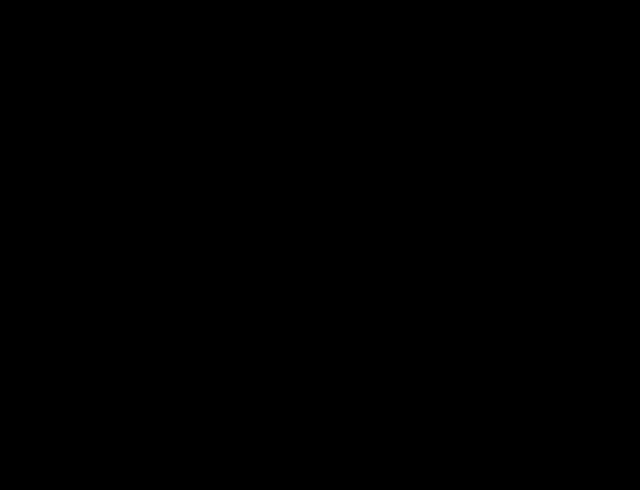
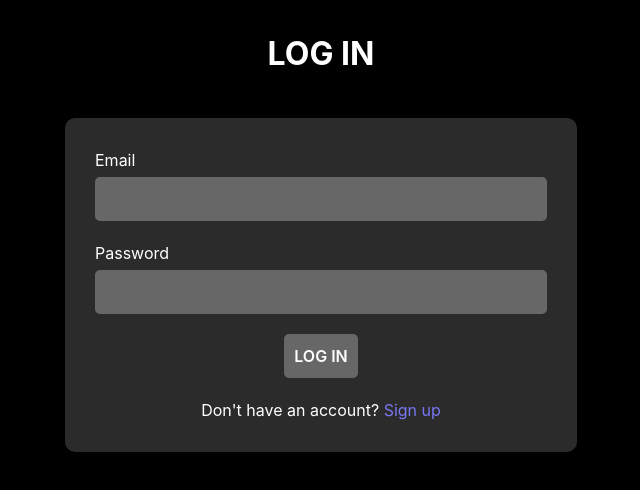
Before and after one commit to soft-coded/mym-task-frontend, a React (Create React App) app: page /login in a window 1280 px wide. Shown: the top 490 px of the page, without its empty margins (319-959 px from the left). Built offline with nearby package versions, Linux system fonts and the light colour scheme.

Commit message:
Add auth routes

```diff
--- a/src/components/Router.tsx
+++ b/src/components/Router.tsx
@@ -1,12 +1,14 @@
 import { Routes, Route } from "react-router-dom";
 
 import HomePage from "../pages/home";
+import SignupPage from "../pages/signup";
+import LoginPage from "../pages/login";
 
 export default function Router() {
 	return (
 		<Routes>
-			<Route path="/login" />
-			<Route path="signup" />
+			<Route path="/login" element={<LoginPage />} />
+			<Route path="/signup" element={<SignupPage />} />
 			<Route>
 				<Route path="/" element={<HomePage />} />
 			</Route>
--- a/src/index.css
+++ b/src/index.css
@@ -19,8 +19,53 @@
 	color: white;
 }
 
+h1 {
+	font-size: 2.5vw;
+	font-weight: 700;
+}
+
 .container {
 	max-width: 1100px;
-	padding: 0 20px;
+	padding: 30px 20px;
 	margin: auto;
 }
+
+form {
+	display: flex;
+	flex-direction: column;
+	gap: 20px;
+	padding: 30px;
+	background-color: rgb(43, 43, 43);
+	border-radius: 10px;
+	max-width: 40vw;
+	margin: 40px auto;
+}
+
+.form-group {
+	display: flex;
+	flex-direction: column;
+	gap: 5px;
+}
+
+.form-group label {
+	font-size: 1.25vw;
+}
+
+.form-group input {
+	all: inherit;
+	padding: 10px;
+	background-color: rgb(103, 103, 103);
+	border-radius: 5px;
+}
+
+form button[type="submit"] {
+	background: rgb(103, 103, 103);
+	font-weight: 600;
+	align-self: center;
+	padding: 10px;
+	border-radius: 5px;
+}
+
+form .link {
+	color: rgb(119, 119, 245);
+}
--- /dev/null
+++ b/src/pages/login/index.tsx
@@ -0,0 +1,34 @@
+import { Link } from "react-router-dom";
+
+import "./login.css";
+
+export default function LoginPage() {
+	return (
+		<main className="login">
+			<div className="container">
+				<h1 className="text-center">LOG IN</h1>
+				<form>
+					<div className="form-group">
+						<label htmlFor="email">Email</label>
+						<input type="email" id="email" required />
+					</div>
+					<div className="form-group">
+						<label htmlFor="password">Password</label>
+						<input type="password" id="password" required />
+					</div>
+					<div className="form-group">
+						<button type="submit">LOG IN</button>
+					</div>
+					<div className="form-group">
+						<div className="info text-center">
+							Don't have an account?{" "}
+							<Link to="/signup" className="link">
+								Sign up
+							</Link>
+						</div>
+					</div>
+				</form>
+			</div>
+		</main>
+	);
+}
--- /dev/null
+++ b/src/pages/signup/index.tsx
@@ -0,0 +1,38 @@
+import { Link } from "react-router-dom";
+
+import "./signup.css";
+
+export default function SignupPage() {
+	return (
+		<main className="signup">
+			<div className="container">
+				<h1 className="text-center">SIGN UP</h1>
+				<form>
+					<div className="form-group">
+						<label htmlFor="name">Name</label>
+						<input type="text" id="name" required />
+					</div>
+					<div className="form-group">
+						<label htmlFor="email">Email</label>
+						<input type="email" id="email" required />
+					</div>
+					<div className="form-group">
+						<label htmlFor="password">Password</label>
+						<input type="password" id="password" required />
+					</div>
+					<div className="form-group">
+						<button type="submit">SIGN UP</button>
+					</div>
+					<div className="form-group">
+						<div className="info text-center">
+							Have an account?{" "}
+							<Link to="/login" className="link">
+								Log in
+							</Link>
+						</div>
+					</div>
+				</form>
+			</div>
+		</main>
+	);
+}
```
Also changed, not shown: src/pages/login/login.css (added), src/pages/signup/signup.css (added).
